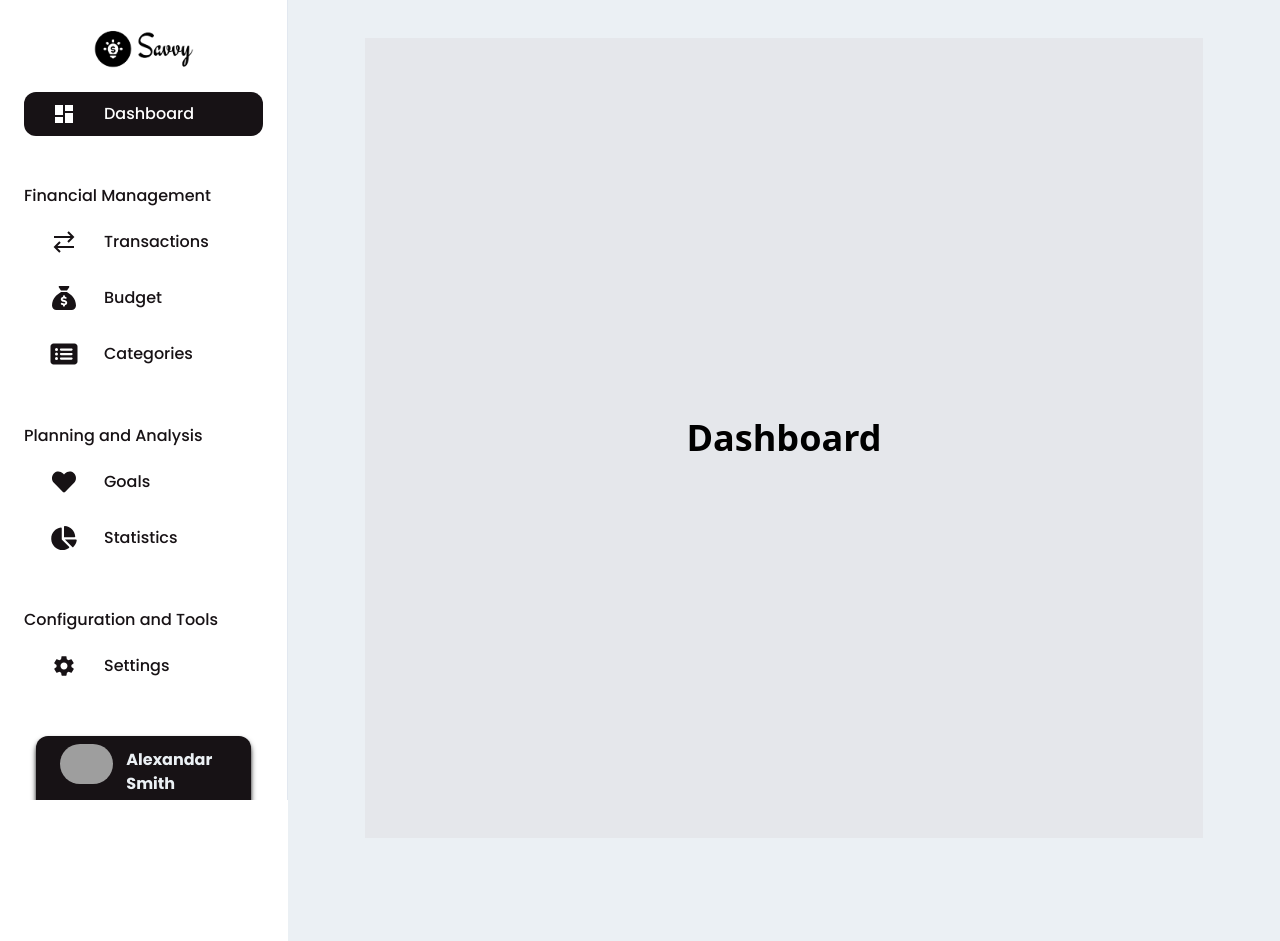
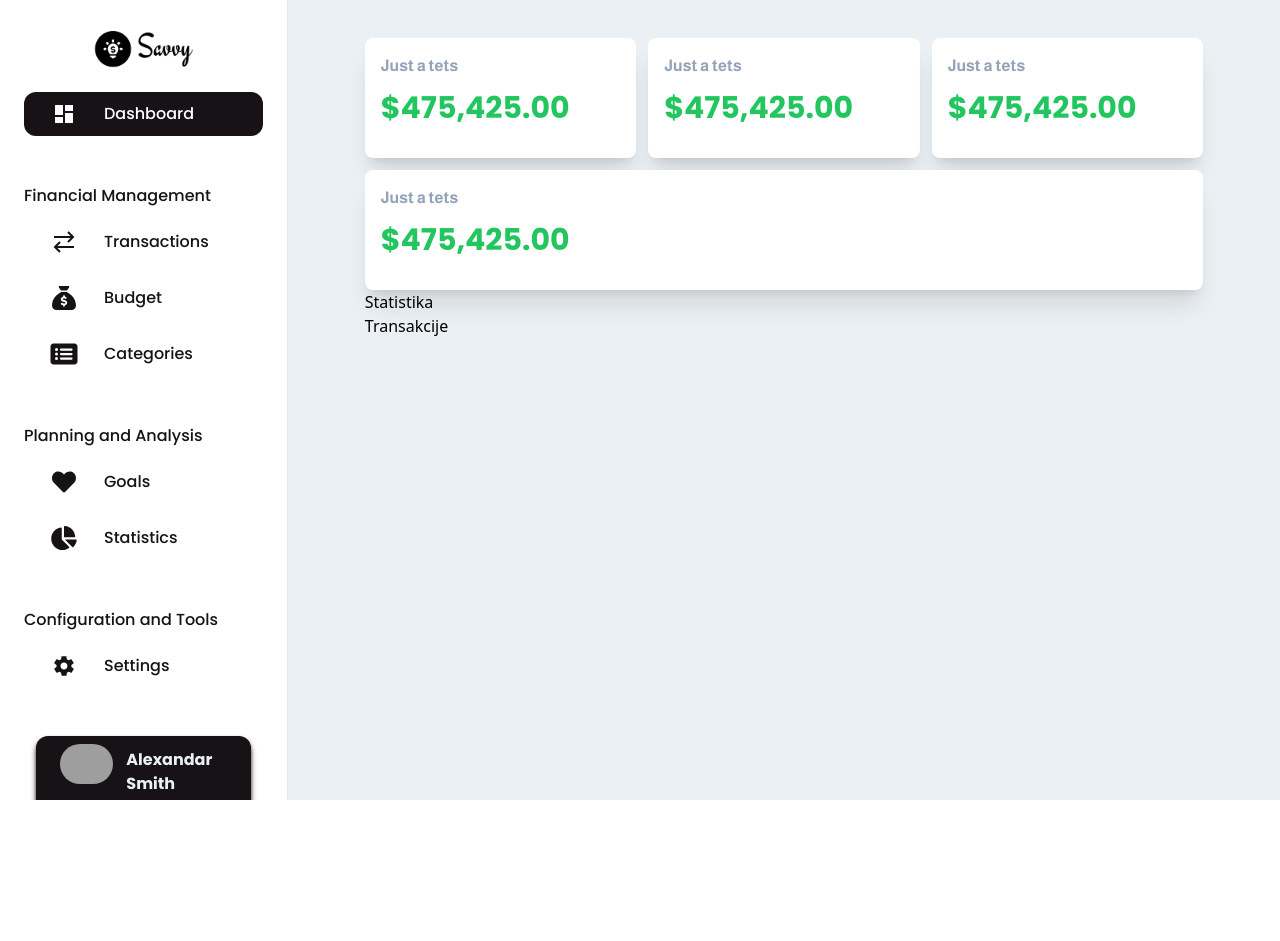
Before and after one commit to bakirdevedzic/savvy, a React (Vite) app: page /app/dashboard in a window 1280 px wide. After the commit the page ends 800 px from the top, so only its background shows below. Built offline with nearby package versions, Linux system fonts and the light colour scheme; no server answers; the database is empty; grey boxes are pictures that could not be loaded.

Commit message:
Implement dashboard layout

```diff
--- a/src/pages/Budget.jsx
+++ b/src/pages/Budget.jsx
@@ -84,7 +84,7 @@ function Budget() {
   return (
     <div className="max-w-[1700px] w-[100%] grid-rows grid gap-3 auto-rows-max	">
       <div className="grid grid-cols-2 grid-rows-2 gap-4 us:flex us:flex-col max-w-max">
-        <InfoCard label="Total amount" amount={45685} />
+        <InfoCard label="Balance" amount={45685} />
         <InfoCard
           label="Budget for this month"
           amount={currentBudget2?.planned_amount}
--- a/src/pages/Dashboard.jsx
+++ b/src/pages/Dashboard.jsx
@@ -1,9 +1,25 @@
+import InfoCard1 from "../ui/InfoCard";
+
 function Dashboard() {
   return (
     <div className="max-w-[1700px] w-[100%]">
-      <div className="h-screen bg-gray-200 flex justify-center items-center">
-        <p className="text-4xl font-bold">Dashboard</p>
-        {/* Add more content here as needed */}
+      <div className="flex flex-col">
+        <div className="flex flex-row justify-between gap-3 flex-wrap">
+          <div className="grow">
+            <InfoCard1 label="Just a tets" amount={475425} color="green" />
+          </div>
+          <div className="grow">
+            <InfoCard1 label="Just a tets" amount={475425} color="green" />
+          </div>
+          <div className="grow">
+            <InfoCard1 label="Just a tets" amount={475425} color="green" />
+          </div>
+          <div className="grow">
+            <InfoCard1 label="Just a tets" amount={475425} color="green" />
+          </div>
+        </div>
+        <div>Statistika</div>
+        <div>Transakcije</div>
       </div>
     </div>
   );
--- a/tailwind.config.js
+++ b/tailwind.config.js
@@ -20,8 +20,7 @@ export default {
       screens: {
         "2xl": { min: "1381px" },
         xl: { max: "1380px" },
-        // => @media (max-width: 1535px) { ... }
-        //IZNAD 1025 IDE OBAVEZNI SIDEBAR
+
         md: { max: "1025px" },
         // => @media (max-width: 1025px) { ... }
 
```
